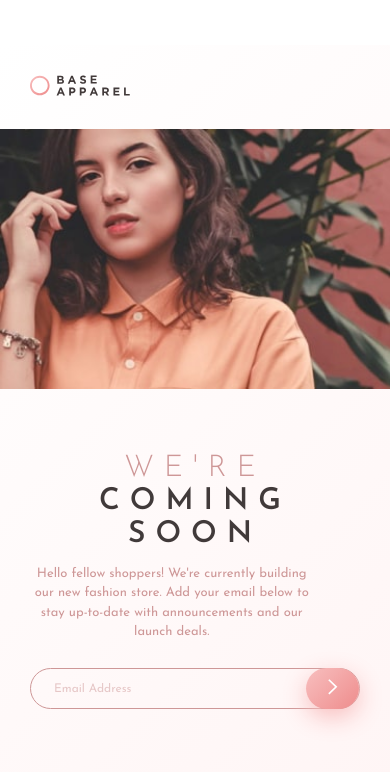
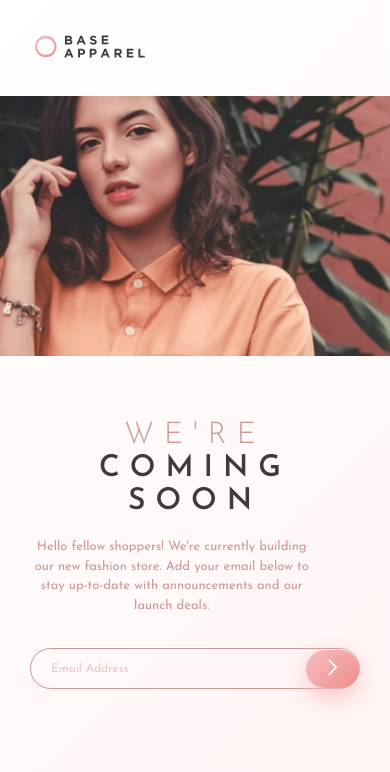
Before and after one commit to nafasjavdani1994/base-apparel-coming-soon-master, a plain HTML site: page index.html in a window 390 px wide. Drawn offline with Linux system fonts and the light colour scheme.

Commit message:
change some styles

```diff
--- a/css/styles.css
+++ b/css/styles.css
@@ -20,22 +20,15 @@ html {
 }
 
 body {
+  width: 100%;
   min-height: 100vh;
   font-family: "Josefin Sans", sans-serif;
-  display: flex;
-  justify-content: center;
-  align-items: center;
-}
-
-.container {
-  width: 1200px;
-  overflow: hidden;
 }
 
 .row {
-  width: 100%;
   display: flex;
   flex-wrap: wrap;
+  min-height: 100vh;
 }
 
 .left-col {
@@ -44,8 +37,6 @@ body {
     var(--clr-col-bg-gradient);
   background-size: cover;
   width: 55%;
-  display: flex;
-  flex-direction: column;
 }
 
 .hero-mobile {
@@ -54,10 +45,10 @@ body {
 
 .heading {
   color: var(--Dark-Grayish-Red);
-  font-size: 6rem;
+  font-size: 6.5rem;
   text-transform: uppercase;
   letter-spacing: 10px;
-  margin-top: 1.5em;
+  margin-top: 2.5em;
   font-weight: 700;
   line-height: 1.1;
 }
@@ -71,7 +62,7 @@ body {
   font-size: 1.6rem;
   line-height: 1.5;
   width: 45ch;
-  margin: 1.7em 0 2em;
+  margin: 1.7em 0 3em;
   color: var(--clr-Red);
 }
 
@@ -111,7 +102,7 @@ input[type="text"] {
   background: none;
   font-size: 1.6rem;
   width: 100%;
-  padding: 1em;
+  padding: 1.3em 0;
 }
 
 input:-webkit-autofill,
@@ -143,10 +134,10 @@ input:-webkit-autofill:active {
   background: var(--clr-btn-bg-gradient);
   outline: none;
   border: 0;
-  padding: 1em 2.7em;
+  padding: 1.3em 3em;
   right: 0;
   z-index: 2;
-  bottom: -1px;
+  bottom: 0;
   border-radius: 40px;
   cursor: pointer;
   box-shadow: rgb(248, 191, 191) 0px 8px 24px;
@@ -170,15 +161,12 @@ input:-webkit-autofill:active {
 }
 
 .hero-img {
+  display: block;
   width: 100%;
   height: 100%;
 }
 
 @media screen and (max-width: 500px) {
-  .container {
-    width: 500px;
-  }
-
   .row {
     flex-direction: column;
   }
@@ -190,11 +178,11 @@ input:-webkit-autofill:active {
   }
 
   .left-col nav {
-    padding: 3em;
+    padding: 3.5em;
   }
 
-  nav img {
-    width: 10rem;
+  .logo {
+    width: 11em;
   }
 
   .hero-mobile {
@@ -203,7 +191,6 @@ input:-webkit-autofill:active {
 
   .hero-mobile img {
     width: 100%;
-    object-fit: cover;
   }
 
   main {
@@ -221,14 +208,15 @@ input:-webkit-autofill:active {
   .subheading {
     width: 35ch;
     font-size: 1.3rem;
-    margin: 1em 0 2em;
+    margin: 1.5em 0 2.5em;
   }
 
   .input-group {
-    padding-left: 1em;
+    padding-left: 2em;
   }
 
   input[type="text"] {
+    padding: 1em 0;
     font-size: 1.3rem;
   }
 
@@ -237,7 +225,7 @@ input:-webkit-autofill:active {
   }
 
   .btn {
-    padding: 0.8em 1.6em;
+    padding: 0.7em 1.6em;
   }
 
   .btn img {
--- a/index.html
+++ b/index.html
@@ -28,7 +28,7 @@
       <div class="row">
         <div class="left-col">
           <nav>
-            <img src="images/logo.svg" alt="logo" />
+            <img class="logo" src="images/logo.svg" alt="logo" />
           </nav>
           <div class="hero-mobile">
             <img src="images/hero-mobile.jpg" alt="hero-mobile" />
```
